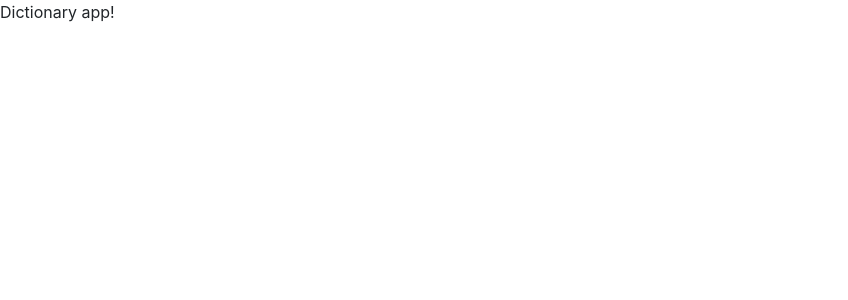
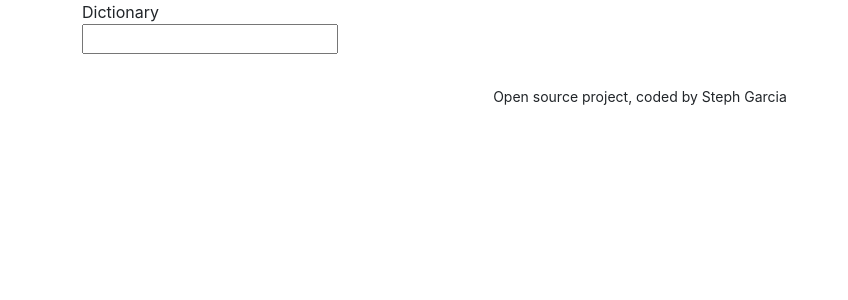
Before and after one commit to stephanie-garcia/dictionary-project, a React (Create React App) app: page / in a window 1280 px wide. Shown: the top 300 px of the page, without its empty margins (0-848 px from the left). Built offline with nearby package versions, Linux system fonts and the light colour scheme.

Commit message:
Created new component Dictionary.js

```diff
--- a/src/App.css
+++ b/src/App.css
@@ -0,0 +1,4 @@
+.App-footer {
+  text-align: center;
+  margin: 30px 0;
+}
--- a/src/App.js
+++ b/src/App.js
@@ -1,9 +1,18 @@
 import "./App.css";
+import Dictionary from "./Dictionary";
 
 export default function App() {
   return (
     <div className="App">
-      <header className="App-header">Dictionary app!</header>
+      <div className="container">
+        <header className="App-header">Dictionary</header>
+        <main>
+          <Dictionary />
+        </main>
+        <footer className="App-footer">
+          <small> Open source project, coded by Steph Garcia </small>
+        </footer>
+      </div>
     </div>
   );
 }
--- /dev/null
+++ b/src/Dictionary.js
@@ -0,0 +1,21 @@
+import React, { useState } from "react";
+import "./Dictionary.css";
+
+export default function Dictionary() {
+  let [keyword, setKeyword] = useState("");
+  function search(event) {
+    event.preventDefault();
+    alert(`Searching for ${keyword} definition`);
+  }
+  function handleKeywordChange(event) {
+    setKeyword(event.target.value);
+  }
+
+  return (
+    <div className="Dictionary">
+      <form onSubmit={search}>
+        <input type="search" onChange={handleKeywordChange} />
+      </form>
+    </div>
+  );
+}
```
Also changed, not shown: src/Dictionary.css (added).
